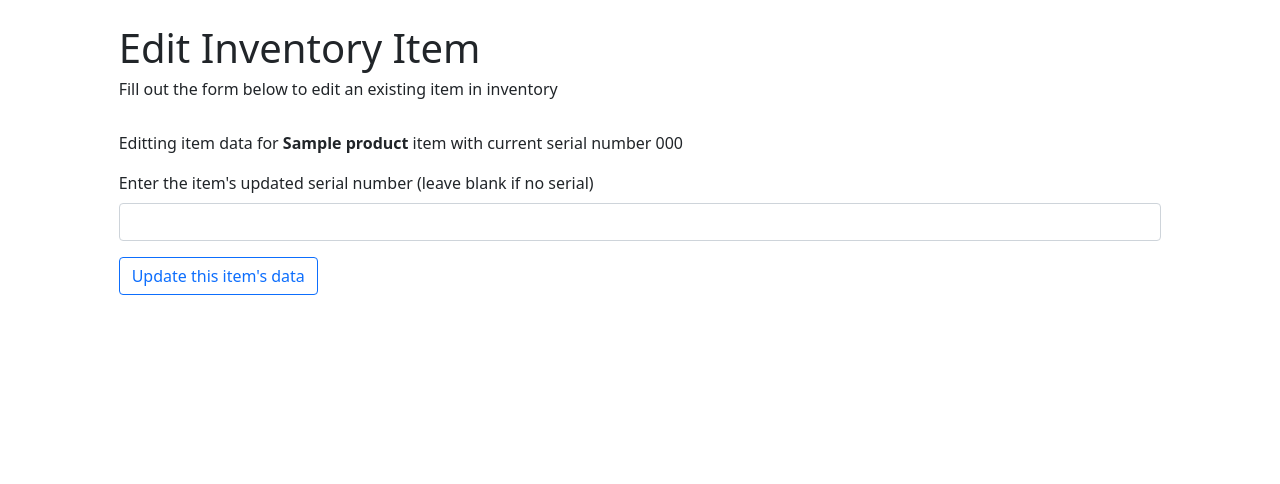
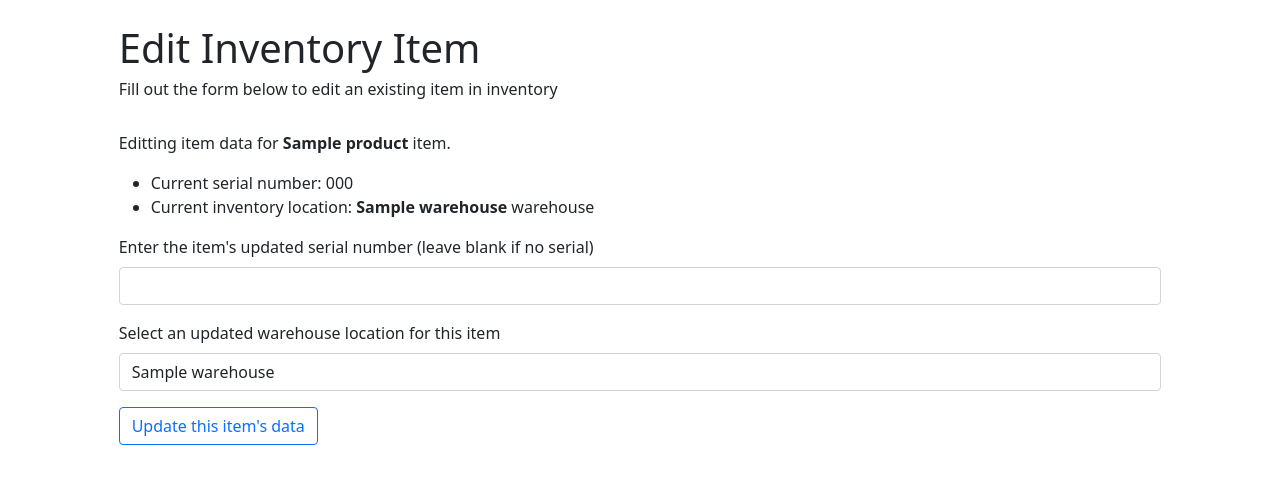
Before and after one commit to ruth5/inventory-tracking-app, a Flask app: template templates/edit-item-form.html in a window 1280 px wide. Shown: the part 72-556 px from the top of the page. Run offline with Flask 2, Linux system fonts and the light colour scheme; the template is opened without the code that fills it: values that come from a table or form of the project are taken from there, others are empty; tables that the repository leaves empty hold one stand-in row (values such as "Sample post").

Commit message:
edit functionality working with warehouse locations

```diff
--- a/server.py
+++ b/server.py
@@ -23,14 +23,14 @@ def create_item():
     product_id = request.form.get('product-id')
     warehouse_id = request.form.get('warehouse-id')
     serial_number = request.form.get('serial-number')
-    product = crud.get_product_by_id(int(product_id))
-    warehouse = crud.get_warehouse_by_id(int(warehouse_id))
+    product = crud.get_product_by_id(product_id)
+    warehouse = crud.get_warehouse_by_id(warehouse_id)
 
     crud.create_item(product_id, warehouse_id, serial_number)
     if serial_number:
-        flash(f"{product.product_name} with serial number {serial_number} added to inventory")
+        flash(f"{product.product_name} with serial number {serial_number} added to {warehouse.warehouse_name} warehouse inventory")
     else:
-        flash(f"A new {product.product_name} item was added to inventory")
+        flash(f"A new {product.product_name} item was added to {warehouse.warehouse_name} warehouse inventory")
     return render_template('items.html', items = crud.get_items())
 
 @app.route('/items/<item_id>', methods = ['PUT'])
@@ -38,8 +38,10 @@ def edit_item(item_id):
     """Edit an item's data."""
 
     serial_number = request.json.get("serialNumber")
+    warehouse_id = request.json.get("warehouseID")
     item = crud.get_item_by_id(item_id)
     item.serial_number = serial_number
+    item.warehouse_id = int(warehouse_id)
     db.session.commit()
     return { "success": True, "status": "Item data has been updated"}
 
@@ -65,7 +67,7 @@ def show_edit_item_form():
     """Display a form where users can edit existing items."""
 
     item_id = request.args.get('item-id')
-    return render_template('edit-item-form.html', item=crud.get_item_by_id(item_id))
+    return render_template('edit-item-form.html', item=crud.get_item_by_id(item_id), warehouses = crud.get_warehouses())
 
 
 
--- a/static/js/editForm.js
+++ b/static/js/editForm.js
@@ -7,6 +7,7 @@ button.addEventListener('click',
     () => {
         const formInputs = {
             serialNumber: document.querySelector('#serial-number').value,
+            warehouseID: document.querySelector('#warehouse-id').value,
         };
 
         const itemID = button.id
@@ -19,7 +20,8 @@ button.addEventListener('click',
         }).then(response => response.json())
             .then(responseJson => {
                 alert(responseJson.status);
+                window.location.href = `/items`;
             });
-        window.location.href = `/items`
+
     }
 );
--- a/templates/edit-item-form.html
+++ b/templates/edit-item-form.html
@@ -16,15 +16,32 @@
 <div class="row">
     <div class="col-10 mx-auto">
         {% if item.serial_number %}
-        <p>Editting item data for <strong>{{item.product.product_name}}</strong> item with current serial number {{item.serial_number}}</p>
+        <p>Editting item data for <strong>{{item.product.product_name}}</strong> item.</p>
+        <ul>
+            <li>Current serial number: {{item.serial_number}}</li>
+            <li>Current inventory location: <strong>{{item.warehouse.warehouse_name}}</strong> warehouse</li>
+        </ul>
         {% else %}
-        <p>Editting item data for <strong>{{item.product.product_name}}</strong> item. This item currently has no serial number.</p>
-        {% endif %}
+        <p>Editting item data for <strong>{{item.product.product_name}}</strong> item.</p>
+        <ul>
+            <li> This item currently has no serial number. </li>
+            <li>Current inventory location: <strong>{{item.warehouse.warehouse_name}}</strong> warehouse</li>
+            {% endif %}
+        </ul>
+
         <form>
             <label for="serial-number" class="form-label">Enter the item's updated serial number (leave blank if no
                 serial)</label>
             <input type="text" class="form-control mb-3" name="serial-number" id="serial-number">
-            <button type="button" class="btn btn-outline-primary edit-button" id={{item.id}}>Update this item's data</button>
+
+            <label for="warehouse-id" class="form-label">Select an updated warehouse location for this item</label>
+            <select class="form-control mb-3" id="warehouse-id" name="warehouse-id">
+                {% for warehouse in warehouses %}
+                <option value={{warehouse.id}}>{{warehouse.warehouse_name}}</option>
+                {% endfor %}
+            </select>
+            <button type="button" class="btn btn-outline-primary edit-button" id={{item.id}}>Update this item's
+                data</button>
         </form>
     </div>
 </div>
--- a/templates/items.html
+++ b/templates/items.html
@@ -51,7 +51,7 @@
                     <td>N/A</td>
                     {% endif %}
                     <td>
-                        <button type="button" class="btn btn-outline-warning form-control edit-button"
+                        <button type="button" class="btn btn-outline-secondary form-control edit-button"
                             name="item-to-edit" id={{item.id}}>Edit Item</button>
                     </td>
                     <td>
```
